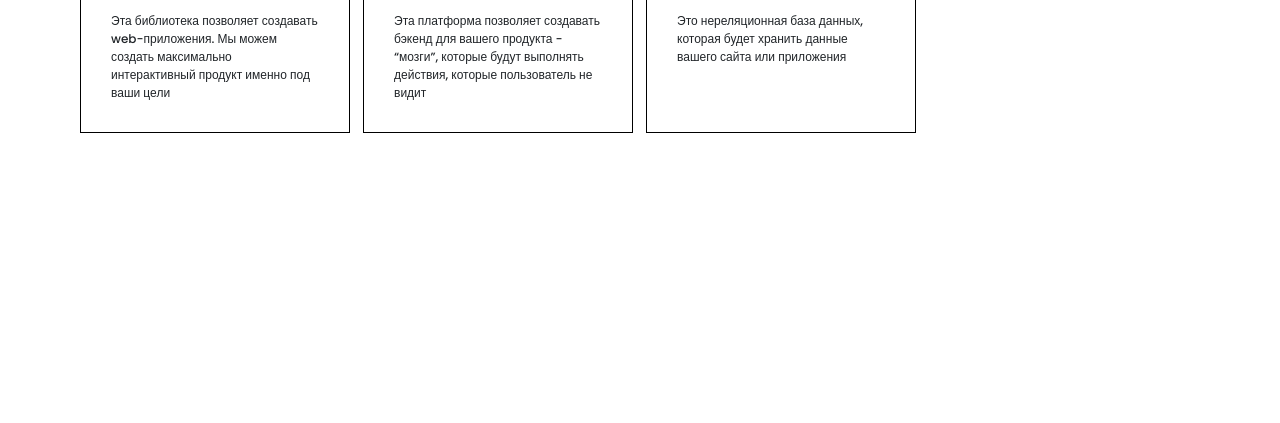
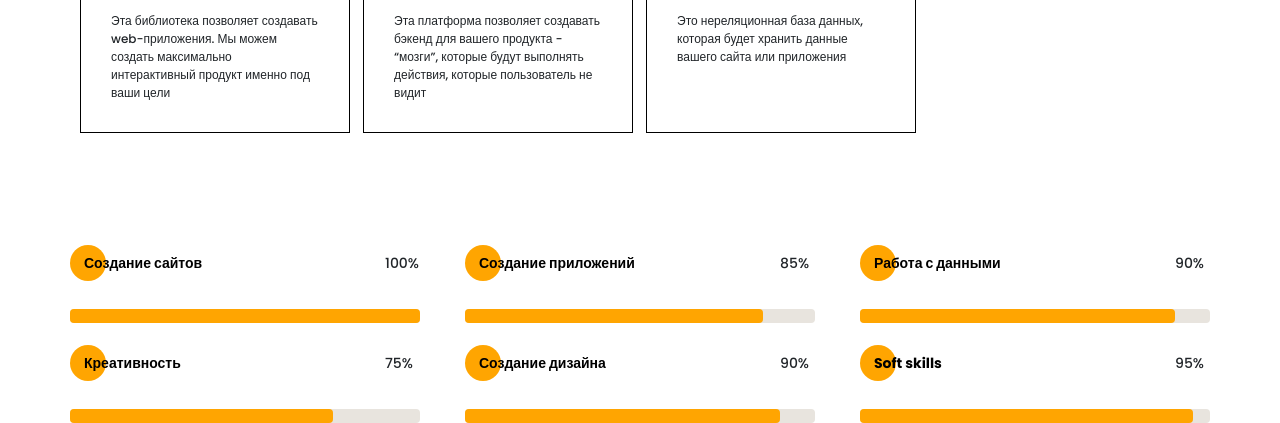
Before and after one commit to matveybobrov/HTML_Project4, a website: page src/index.html in a window 1280 px wide. Shown: the part 2918-3341 px from the top of the page. Before the commit the page ends 3051 px from the top, so only its background shows below. Drawn offline with nearby package versions, Linux system fonts and the light colour scheme; files that its build step writes are made by us from their sources; files whose address does not match are found by name.

Commit message:
Section 4 added

```diff
--- a/src/index.html
+++ b/src/index.html
@@ -290,6 +290,54 @@
 		</div>
 	</section>
 
+	<div class="skills">
+		<div class="container">
+			<div class="skills__wrapper">
+				<div class="skills__item">
+					<div class="skills__item-title title title_14px title_circle">Создание сайтов</div>
+					<div class="skills__item-count">100%</div>
+					<div class="skills__item-bar">
+						<div style="width: 100%"></div>
+					</div>
+				</div>
+				<div class="skills__item">
+					<div class="skills__item-title title title_14px title_circle">Создание приложений</div>
+					<div class="skills__item-count">85%</div>
+					<div class="skills__item-bar">
+						<div style="width: 85%"></div>
+					</div>
+				</div>
+				<div class="skills__item">
+					<div class="skills__item-title title title_14px title_circle">Работа с данными</div>
+					<div class="skills__item-count">90%</div>
+					<div class="skills__item-bar">
+						<div style="width: 90%"></div>
+					</div>
+				</div>
+				<div class="skills__item">
+					<div class="skills__item-title title title_14px title_circle">Креативность</div>
+					<div class="skills__item-count">75%</div>
+					<div class="skills__item-bar">
+						<div style="width: 75%"></div>
+					</div>
+				</div>
+				<div class="skills__item">
+					<div class="skills__item-title title title_14px title_circle">Создание дизайна</div>
+					<div class="skills__item-count">90%</div>
+					<div class="skills__item-bar">
+						<div style="width: 90%"></div>
+					</div>
+				</div>
+				<div class="skills__item">
+					<div class="skills__item-title title title_14px title_circle">Soft skills</div>
+					<div class="skills__item-count">95%</div>
+					<div class="skills__item-bar">
+						<div style="width: 95%"></div>
+					</div>
+				</div>
+			</div>
+		</div>
+	</div>
     <script src="js/script.js"></script>
 </body>
 </html>
--- /dev/null
+++ b/src/sass/blocks/_skills.scss
@@ -0,0 +1,36 @@
+.skills {
+    margin-top: 120px;
+    &__wrapper {
+        display: grid;
+        grid-template: repeat(2, 70px) / repeat(3, 350px);
+        gap: 30px 45px;
+    }
+    &__item {
+        display: grid;
+        grid-template: minmax(21px, auto) 14px / 200px 35px;
+        justify-content: space-between;
+        align-content: space-between;
+    }
+    &__item-title {
+        padding-left: 14px;
+        &::before {
+            top: -40%;
+        }
+    }
+    &__item-count {
+        font-size: 14px;
+        line-height: 21px;
+    }
+    &__item-bar {
+        grid-column: 1 / 3;
+        border-radius: 4px;
+        width: 100%;
+        height: 14px;
+        background-color: #E8E4DE;
+        div {
+            border-radius: 4px;
+            height: 100%;
+            background-color: #FFA501;
+        }
+    }
+}
--- a/src/sass/style.scss
+++ b/src/sass/style.scss
@@ -29,3 +29,4 @@ h1, h2, h3, h4, h5, h6 {
 @import 'blocks/about';
 @import 'blocks/resume';
 @import 'blocks/stack';
+@import 'blocks/skills';
```
Also changed, not shown: dist/css/style.min.css, dist/index.html.
